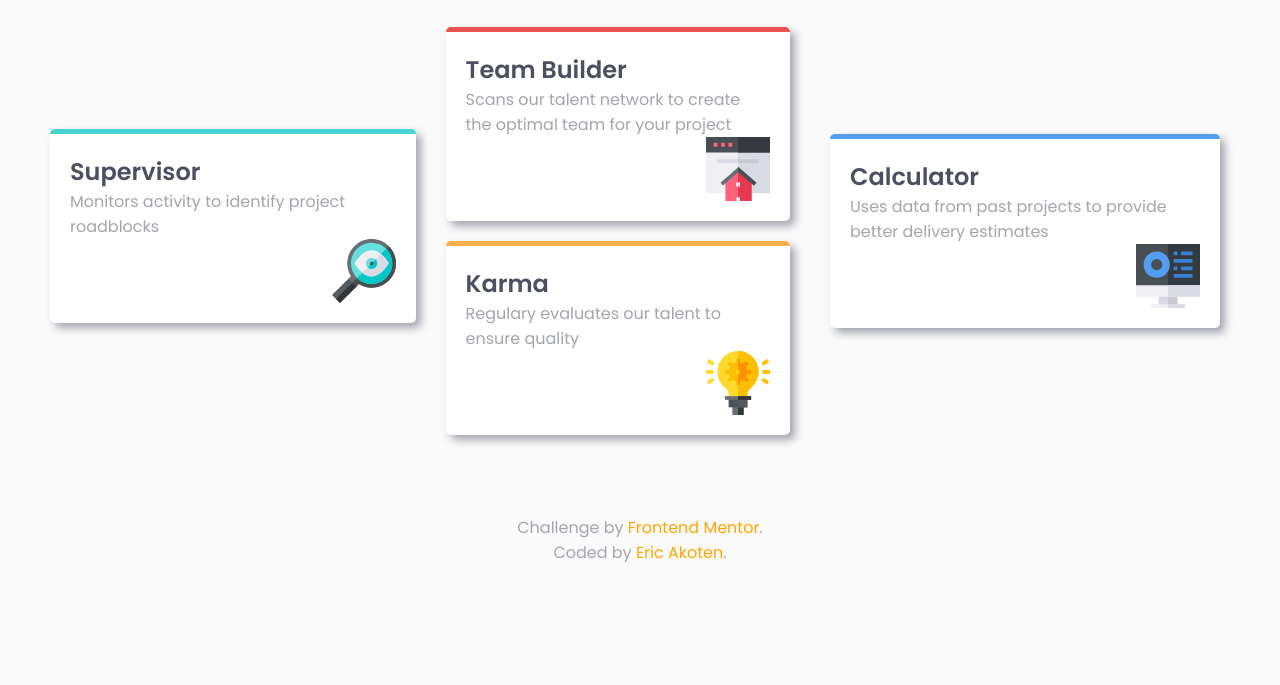
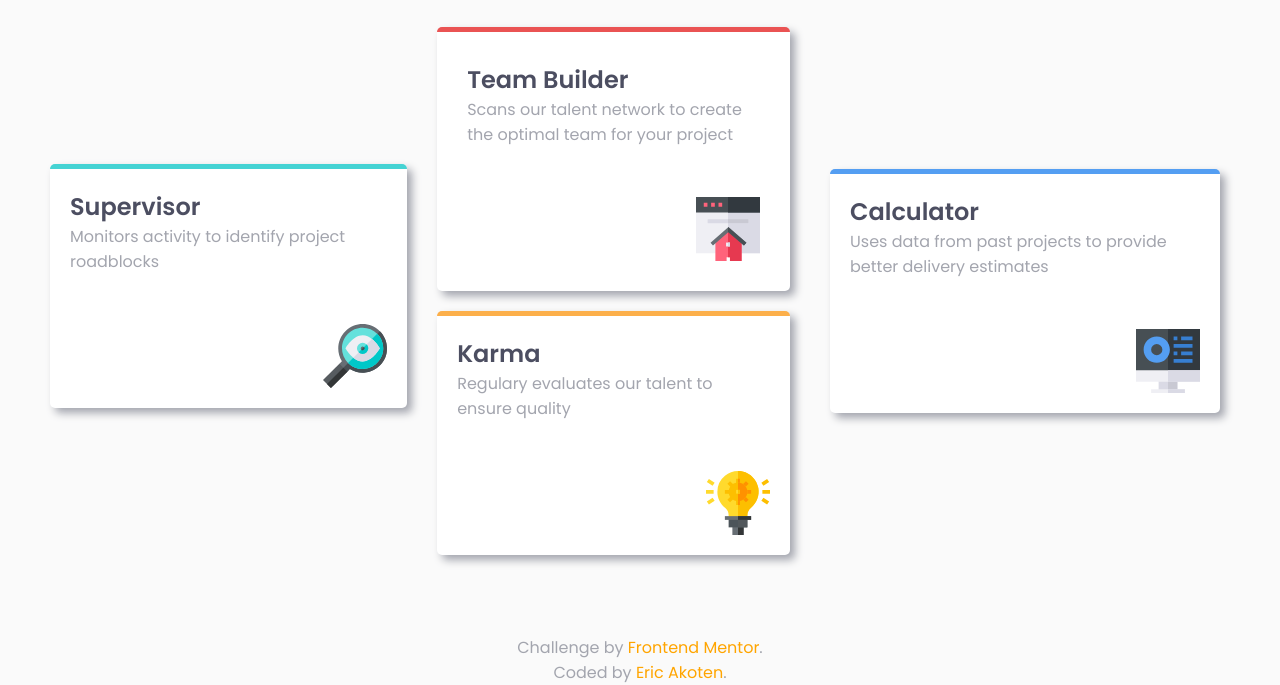
Before and after one commit to AceKahuna/four-card-feature, a plain HTML site: page index.html in a window 1280 px wide. Shown: the part 213-898 px from the top of the page. Before the commit the page ends 800 px from the top, so only its background shows below. Drawn offline with Linux system fonts and the light colour scheme.

Commit message:
last edit

```diff
--- a/index.css
+++ b/index.css
@@ -20,6 +20,7 @@ h2{
 img{
     display: flex;
     align-self: flex-end;
+    margin-top: 50px;
 }
 
 /*main*/
@@ -93,7 +94,7 @@ img{
     box-shadow: 5px 5px 8px  hsl(229, 6%, 66%);
     max-width: 350px;
     border-radius: 5px;
-    padding: 20px;
+    padding: 30px;
     align-self: center;
     margin-bottom: 20px;
 }
```
